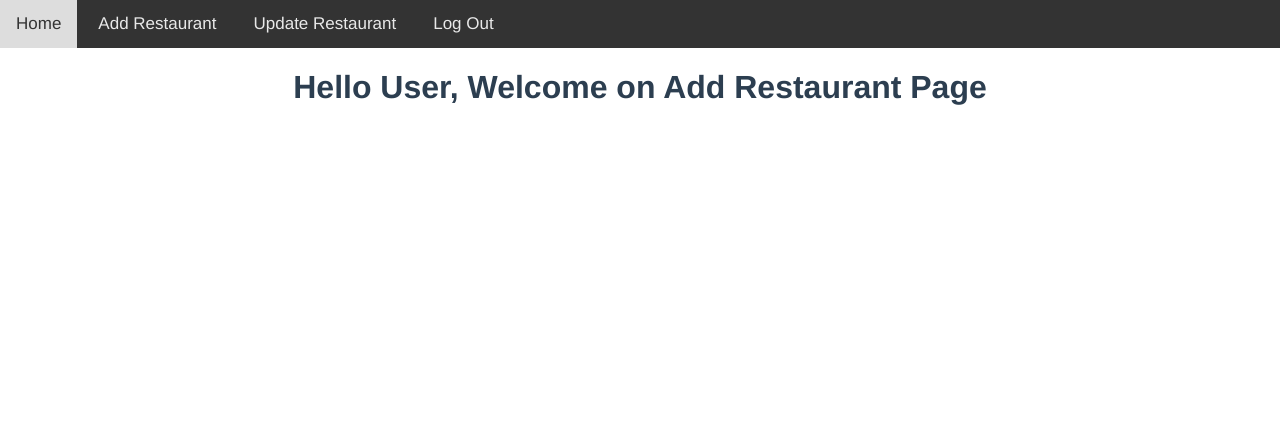
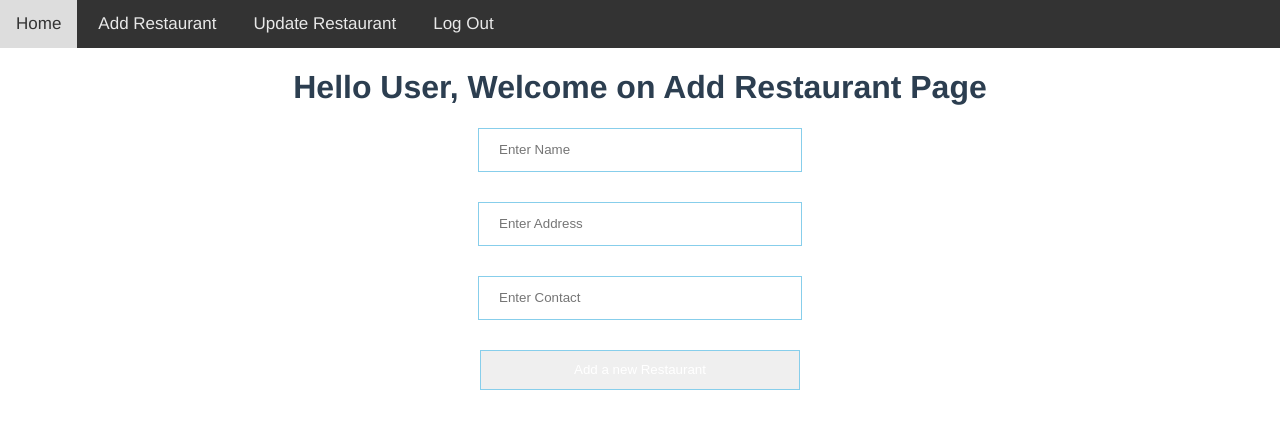
Before and after one commit to 91alban/resto-vue, a Vue app: page /add in a window 1280 px wide. Shown: the top 428 px of the page. Built offline with nearby package versions, Linux system fonts and the light colour scheme; sample sign-in values are in the browser's storage.

Commit message:
add new resto

```diff
--- a/src/App.vue
+++ b/src/App.vue
@@ -32,7 +32,7 @@ body {
     background-color: skyblue;
 }
 
-.register input, .login input{
+.register input, .login input, .add input{
     width: 300px;
     height: 40px;
     padding-left: 20px;
@@ -43,7 +43,7 @@ body {
     border: 1px solid skyblue;
 }
 
-.register button, .login button {
+.register button, .login button, .add button {
     width: 320px;
     height: 40px;
     border: 1px solid skyblue;
--- a/src/components/Add.vue
+++ b/src/components/Add.vue
@@ -3,14 +3,43 @@
     <h1>
         Hello User, Welcome on Add Restaurant Page
     </h1>
+    <form class="add">
+        <input type="text" name="name" placeholder="Enter Name" v-model="restaurant.name" />
+        <input type="text" name="address" placeholder="Enter Address" v-model="restaurant.address" />
+        <input type="text" name="contact" placeholder="Enter Contact" v-model="restaurant.contact" />
+        <button type="button" @click="addRestaurnat">Add a new Restaurant</button>
+    </form>
 </template>
 
 <script>
 import Header from './Header.vue';
+import axios from 'axios';
 export default {
     name: 'Add',
     components: {
         Header
+    },
+    data() {
+        return {
+            restaurant: {
+                name: '',
+                address: '',
+                contact: ''
+            }
+        }
+    },
+    methods: {
+        async addRestaurnat() {
+            const result = await axios.post("http://localhost:3000/restaurant",{
+                name:this.restaurant.name,
+                address:this.restaurant.address,
+                contact:this.restaurant.contact
+            });
+            if(result.status == 201) {
+                this.$router.push({name: 'Home'})
+            }
+            console.warn("result", result)
+        }
     },
     mounted() {
         let user = localStorage.getItem('user-info');
```
